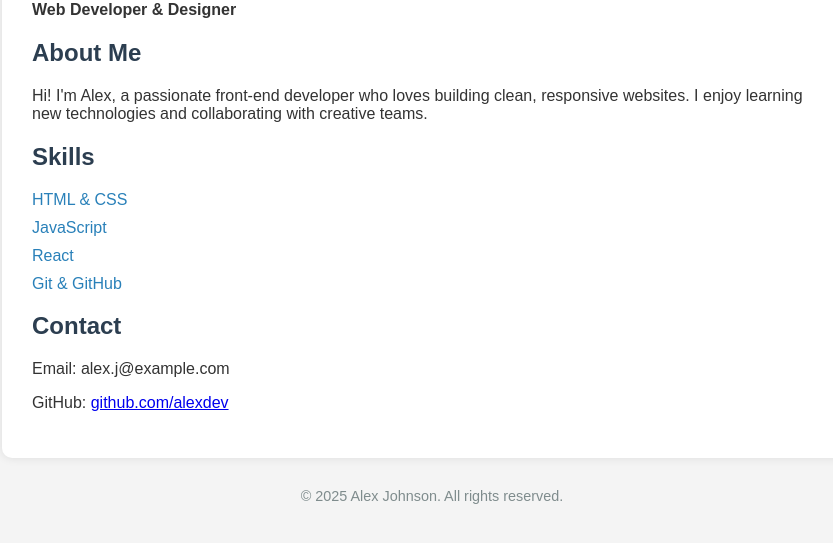
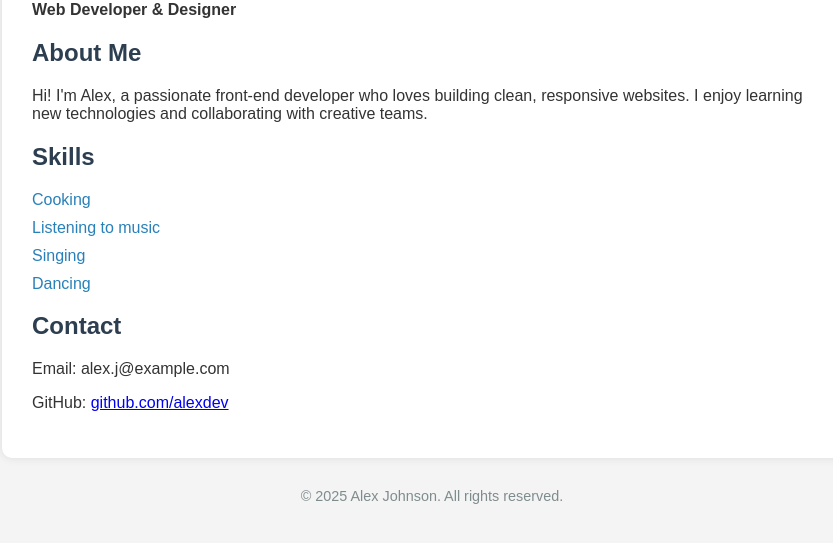
Before and after one commit to Nani-Sai-007/Index.htm, a plain HTML site: page index.html in a window 1280 px wide. Shown: the part 129-672 px from the top of the page, without its empty margins (208-1041 px from the left). Drawn offline with Linux system fonts and the light colour scheme.

Commit message:
Update index.html

```diff
--- a/index.html
+++ b/index.html
@@ -53,10 +53,10 @@
 
     <h2>Skills</h2>
     <ul>
-      <li>HTML & CSS</li>
-      <li>JavaScript</li>
-      <li>React</li>
-      <li>Git & GitHub</li>
+      <li>Cooking </li>
+      <li>Listening to music</li>
+      <li>Singing</li>
+      <li>Dancing</li>
     </ul>
 
     <h2>Contact</h2>
@@ -69,4 +69,5 @@
   </footer>
 
 </body>
+
 </html>
```
